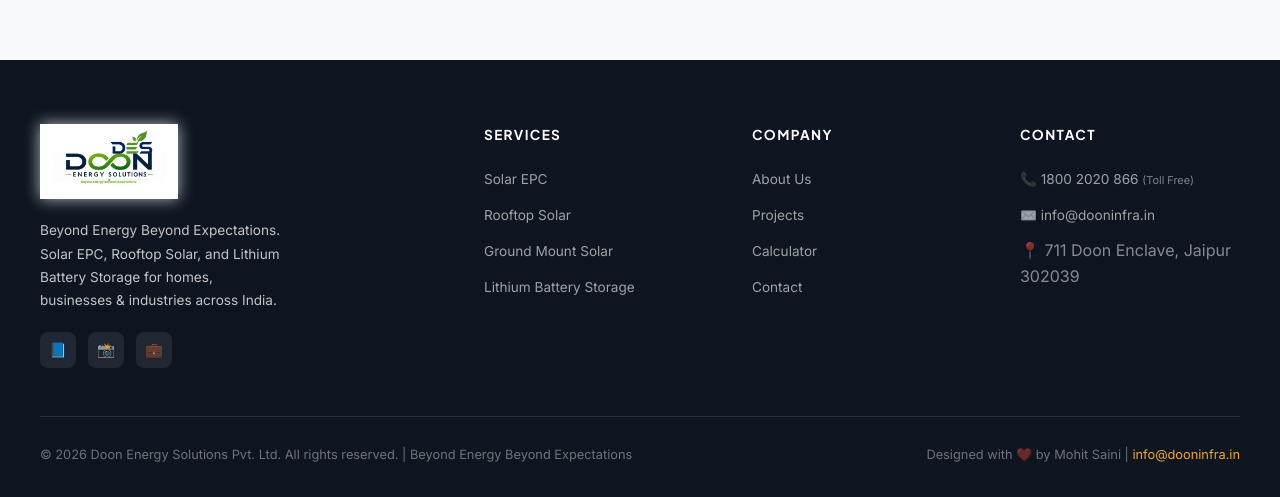
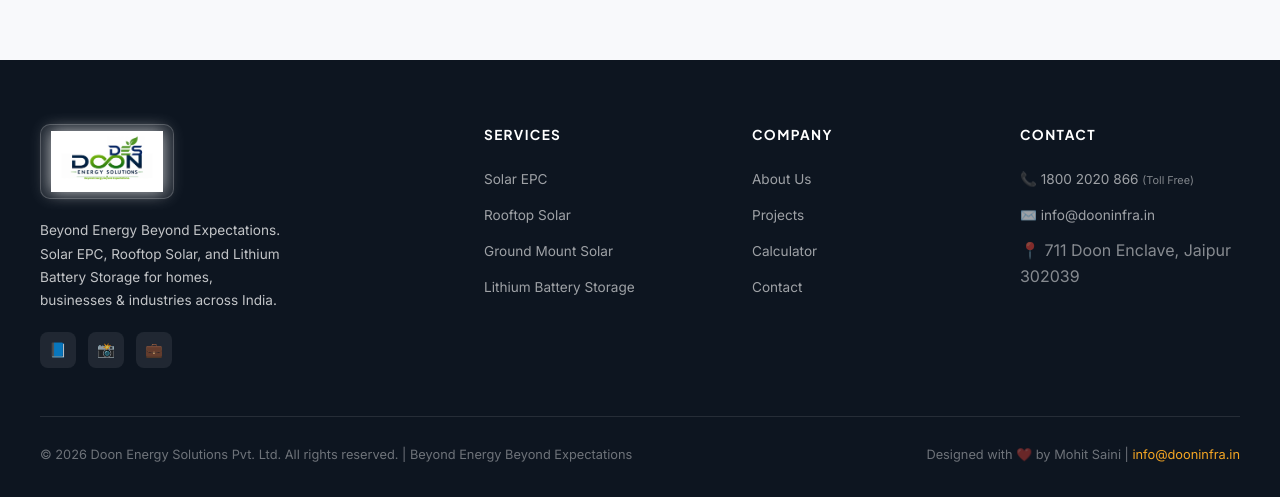
Before and after one commit to doonatm/doonenergywebsite, a plain HTML site: page index.html in a window 1280 px wide. Shown: the part 8307-8804 px from the top of the page. Drawn offline with Linux system fonts and the light colour scheme.

Commit message:
Add subtle border around footer logo

```diff
--- a/styles.css
+++ b/styles.css
@@ -952,6 +952,10 @@ button { cursor: pointer; border: none; background: none; font-family: inherit;
   object-fit: contain;
   margin-bottom: 1.25rem;
   filter: drop-shadow(0px 0px 8px rgba(255, 255, 255, 0.7));
+  border: 1px solid rgba(255, 255, 255, 0.2);
+  border-radius: 10px;
+  padding: 6px 10px;
+  background: rgba(255, 255, 255, 0.06);
 }
 
 .footer-brand p { font-size: .85rem; line-height: 1.7; margin-bottom: 1.25rem; max-width: 28ch; }
```
